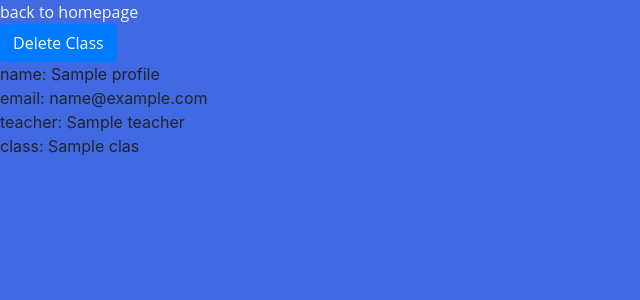
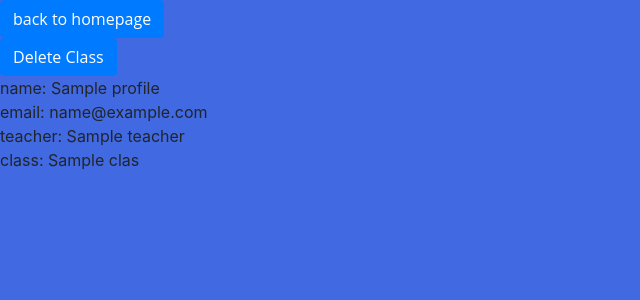
Before and after one commit to xandervdh/php-crud, a PHP site: template view/profileStudent.php in a window 1280 px wide. Shown: the top 300 px of the page, without its empty margins (0-640 px from the left). Run offline with PHP 8.4, Linux system fonts and the light colour scheme; the template is opened without the code that fills it: most values are stand-ins (such as "Sample title", 1, 10 or a date in 2020); style sheets or scripts are compiled from the project's sources.

Commit message:
more button styling

```diff
--- a/view/profileClass.php
+++ b/view/profileClass.php
@@ -1,5 +1,5 @@
 <?php require 'includes/header.php'; ?>
-    <a href="http://crud.local/">back to homepage</a>
+    <a class="btn btn-primary" href="http://crud.local/">back to homepage</a>
     <form method="post">
         <input class="btn btn-primary" type="submit" value="Delete Class">
     </form>
--- a/view/profileStudent.php
+++ b/view/profileStudent.php
@@ -1,5 +1,5 @@
 <?php require 'includes/header.php'; ?>
-    <a href="http://crud.local/">back to homepage</a>
+    <a class="btn btn-primary" href="http://crud.local/">back to homepage</a>
     <form method="post">
         <input class="btn btn-primary" type="submit" value="Delete Class">
     </form>
--- a/view/profileTeacher.php
+++ b/view/profileTeacher.php
@@ -1,5 +1,5 @@
 <?php require 'includes/header.php'; ?>
-    <a href="http://crud.local/">back to homepage</a>
+    <a class="btn btn-primary" href="http://crud.local/">back to homepage</a>
     <form method="post">
         <input class="btn btn-primary" type="submit" value="Delete Class">
     </form>
```
